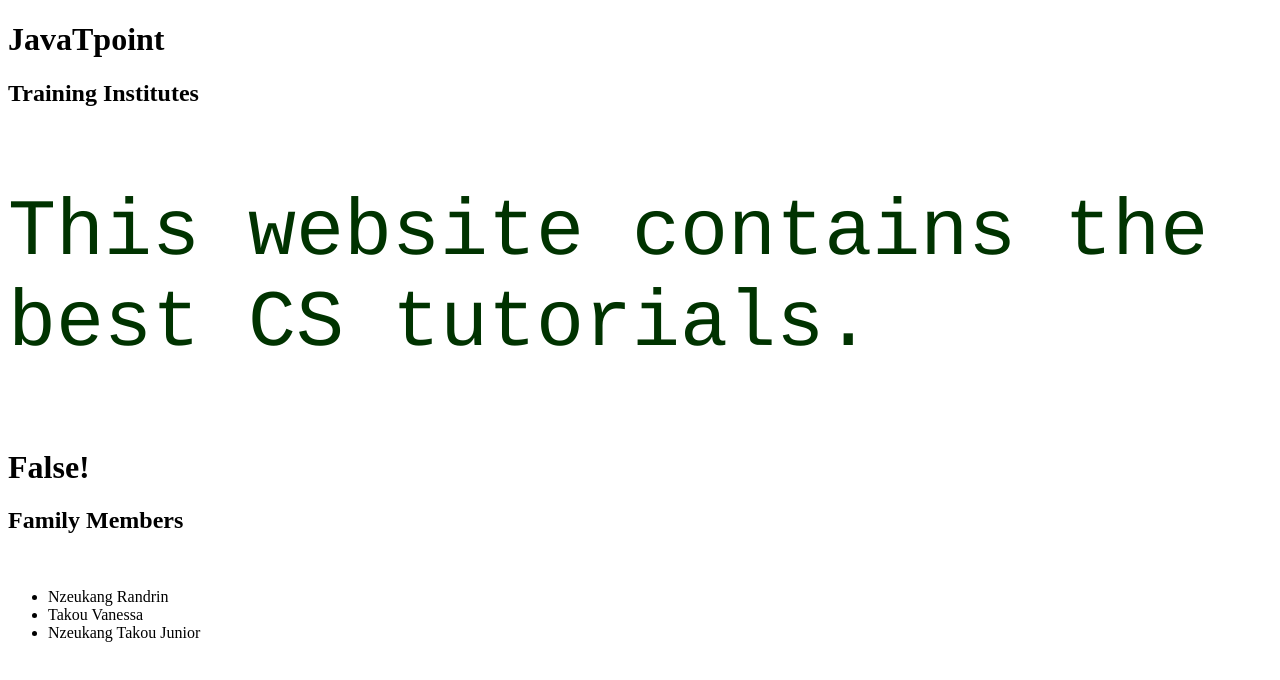
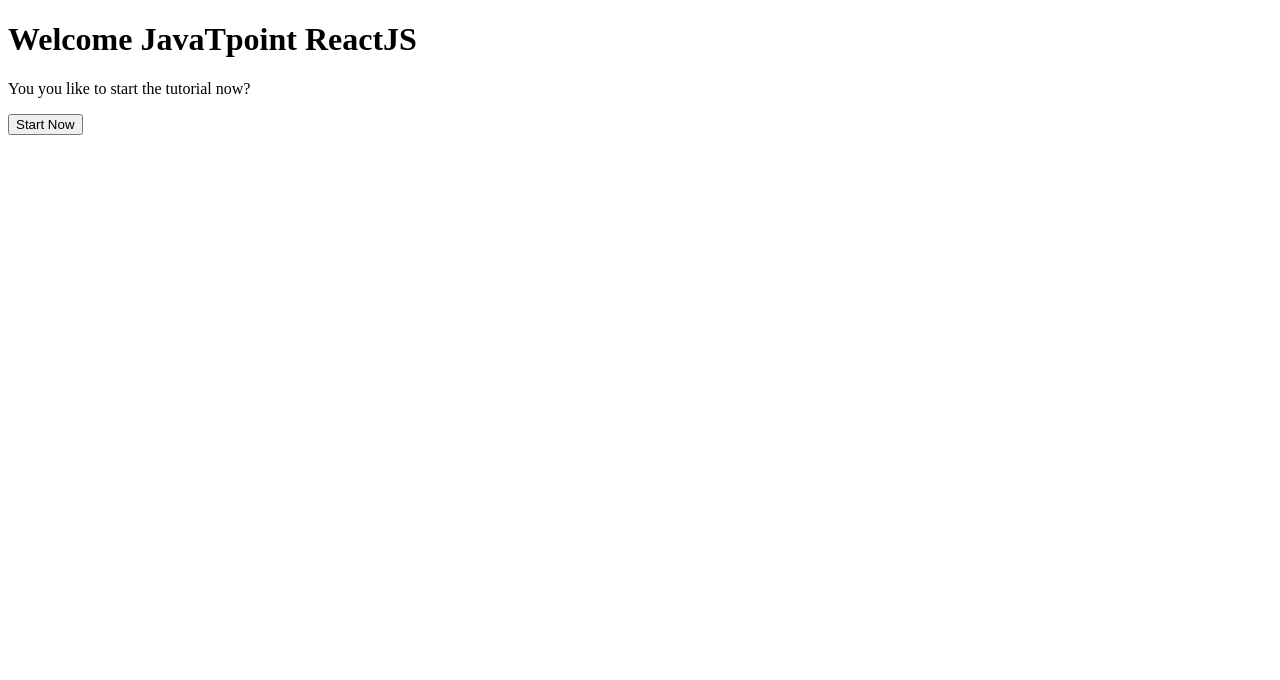
Before and after one commit to randrin/React-Projets, a React app in the folder app-react/: page / in a window 1280 px wide. Shown: the top 680 px of the page. Built offline with nearby package versions, Linux system fonts and the light colour scheme.

Commit message:
State, Props and correction Components ReactJS

```diff
--- a/app-react/App.js
+++ b/app-react/App.js
@@ -1,20 +1,40 @@
 import React, { Component } from "react";
+import Components from "./Components";
 class App extends Component {
+  constructor(props) {
+    super(props);
+    console.log("Components this", this);
+    this.state = { displayBlog: true, name: "JavaTpoint ReactJS" };
+    this.toggleDisplayBlog = this.toggleDisplayBlog.bind(this);
+  }
+
+  toggleDisplayBlog() {
+    this.setState({ displayBlog: !this.state.displayBlog });
+  }
   render() {
-    var myStyle = {
-        fontSize: 80,
-        fontFamily: 'Courier',
-        color: '#003300'
-     }
-     let i = 5;
+    const mystyle = {
+      color: "red",
+      padding: "10px",
+      fontFamily: "Arial"
+    };
     return (
       <div>
-        <h1>JavaTpoint</h1>
-        <h2>Training Institutes</h2>
-        <p style={myStyle}>This website contains the best CS tutorials.</p>
-        <h1>{i == 1 ? 'True!' : 'False!'}</h1>
+        <h1>Welcome {this.state.name}</h1>
+        {this.state.displayBlog ? (
+          <div>
+            <p>You you like to start the tutorial now?</p>
+            <button onClick={this.toggleDisplayBlog}>Start Now</button>
+          </div>
+        ) : (
+          <div>
+            <h4 style={mystyle}>Welcome to the basis ReactJS</h4>
+            <Components component={this.state.name} />
+            <button onClick={this.toggleDisplayBlog}>End Tutorial</button>
+          </div>
+        )}
       </div>
     );
   }
 }
+
 export default App;
--- a/app-react/Components.js
+++ b/app-react/Components.js
@@ -1,28 +1,34 @@
 import React, { Component } from "react";
 class Components extends Component {
-  constructor() {
-    super();
+  constructor(props) {
+    super(props);
     this.state = {
       data: [
         {
+          id: 1,
           name: "Nzeukang Randrin"
         },
         {
+          id: 2,
           name: "Takou Vanessa"
         },
         {
+          id: 3,
           name: "Nzeukang Takou Junior"
         }
-      ]
-    }
+      ],
+      name: this.props.component
+    };
   }
   render() {
     return (
       <div>
-        <First />
-        <br/>
+        <First child={this.state.name}/>
+        <br />
         <ul>
-          { this.state.data.map((item) => <Member member = {item}/>)}
+          {this.state.data.map(item => (
+            <Member key={item.id} member={item} />
+          ))}
         </ul>
       </div>
     );
@@ -33,7 +39,7 @@ class First extends React.Component {
   render() {
     return (
       <div>
-        <h2>Family Members</h2>
+        <h2>First {this.props.child} Family Members</h2>
       </div>
     );
   }
--- a/app-react/main.js
+++ b/app-react/main.js
@@ -4,4 +4,3 @@ import App from "./App.js";
 import Components from "./Components.js";
 
 ReactDOM.render(<App />, document.getElementById("app"));
-ReactDOM.render(<Components />, document.getElementById("components"));
```
